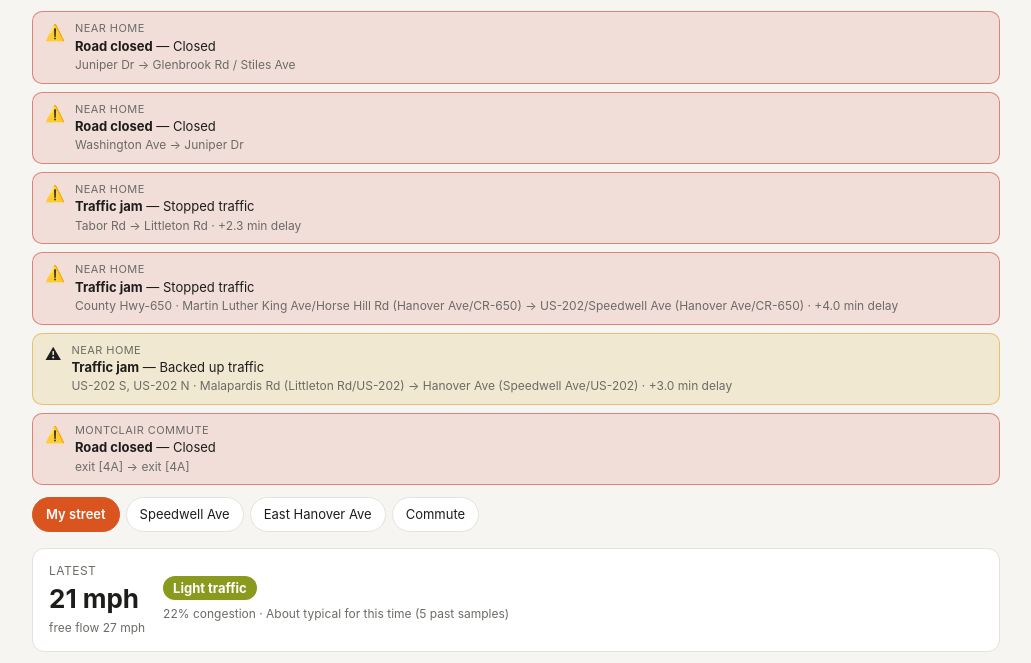
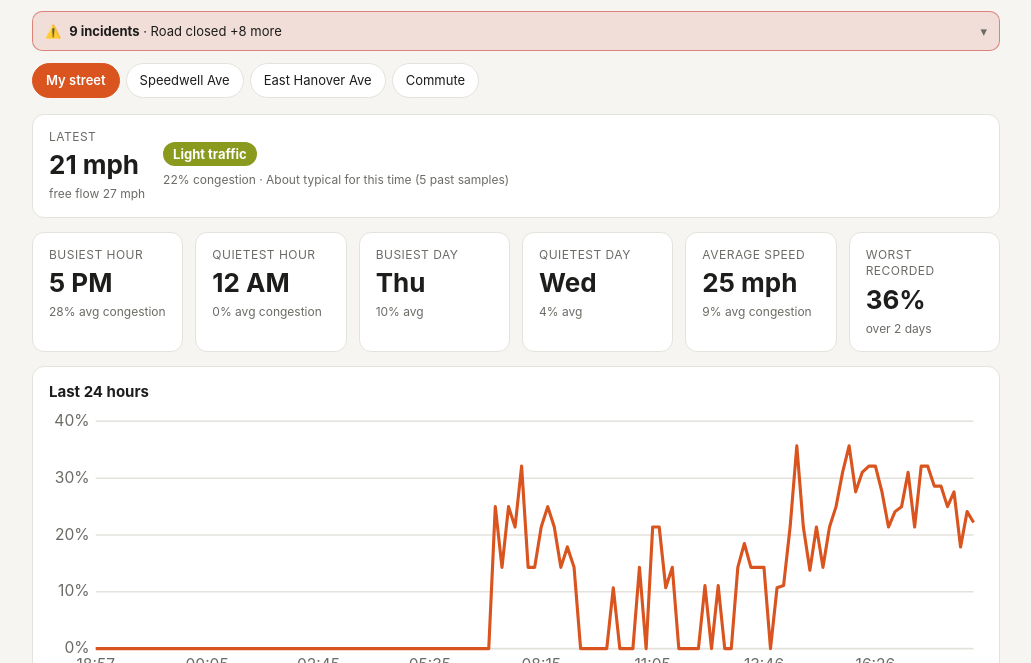
Before and after one commit to kbruett/home-traffic, a plain HTML site: page docs/index.html in a window 1280 px wide. Shown: the part 71-734 px from the top of the page, without its empty margins (124-1155 px from the left). Drawn offline with Linux system fonts and the light colour scheme.

Commit message:
Make incident banner a collapsible dropdown
Co-Authored-By: Claude Sonnet 5.5 <noreply@anthropic.com>
Claude-Session: https://claude.ai/code/session_01DvGV2weD5N5BFioxkL9nLS

```diff
--- a/docs/index.html
+++ b/docs/index.html
@@ -40,11 +40,20 @@ svg{width:100%;height:auto;display:block}svg text{fill:var(--mute);font-size:10p
 .place iframe{width:100%;height:230px;border:1px solid var(--line);border-radius:10px;display:block;background:var(--line)}
 .links{display:flex;gap:14px;flex-wrap:wrap;margin-top:10px;font-size:13px}.links a{color:var(--b);text-decoration:none}
 .warn{background:rgba(212,154,18,.14);border:1px solid rgba(212,154,18,.5);border-radius:8px;padding:8px 10px;font-size:12px;margin-top:10px}
-#incidents{margin:0 0 12px;display:grid;gap:8px}
-.inc{border-radius:10px;padding:9px 12px;font-size:13px;border:1px solid var(--line);background:var(--card);display:flex;gap:10px;align-items:flex-start}
-.inc b{font-weight:650}.inc .tag{color:var(--mute);font-size:11px;text-transform:uppercase;letter-spacing:.04em;display:block}
-.inc.sev3{background:rgba(201,58,43,.12);border-color:rgba(201,58,43,.55)}.inc.sev2{background:rgba(212,154,18,.14);border-color:rgba(212,154,18,.5)}
-.inc.ok{color:var(--mute);background:transparent;border-style:dashed}
+#incidents{margin:0 0 12px}
+details.incbox{border-radius:10px;border:1px solid var(--line);background:var(--card);overflow:hidden}
+details.incbox.sev3{background:rgba(201,58,43,.12);border-color:rgba(201,58,43,.55)}
+details.incbox.sev2{background:rgba(212,154,18,.14);border-color:rgba(212,154,18,.5)}
+details.incbox summary{list-style:none;cursor:pointer;padding:10px 12px;font-size:13px;display:flex;align-items:center;gap:8px}
+details.incbox summary::-webkit-details-marker{display:none}
+details.incbox summary .sum{flex:1;min-width:0;overflow:hidden;text-overflow:ellipsis;white-space:nowrap}
+details.incbox summary .chev{color:var(--mute);transition:transform .15s}
+details.incbox[open] summary .chev{transform:rotate(180deg)}
+.incl{border-top:1px solid var(--line);padding:2px 12px 6px}
+.incl .it{padding:8px 0;font-size:13px;border-bottom:1px solid var(--line)}.incl .it:last-child{border-bottom:0}
+.incl .tag{color:var(--mute);font-size:11px;text-transform:uppercase;letter-spacing:.04em;display:block}
+.incl .s{margin-top:1px}
+.inc{border-radius:10px;padding:9px 12px;font-size:13px;border:1px dashed var(--line);color:var(--mute)}
 .roads{font-size:13px;margin-top:8px}
 #empty{display:none;text-align:center;padding:60px 0;color:var(--mute)}
 </style></head><body><main>
@@ -96,7 +105,7 @@ function dowHTML(d){
 function seg(group,opts,cur){return `<div class="seg">`+opts.map(([k,l])=>`<button class="${k==cur?'on':''}" data-seg="${group}" data-val="${k}">${l}</button>`).join('')+'</div>'}
 
 // ---------- state ----------
-let DATA=null; const UI={tab:null,hourly:'weekday',heatDir:0,commute:null};
+let DATA=null; const UI={incOpen:false,tab:null,hourly:'weekday',heatDir:0,commute:null};
 const todayIdx=()=>{const w=new Date().toLocaleDateString('en-US',{weekday:'short',timeZone:'America/New_York'});return ['Mon','Tue','Wed','Thu','Fri','Sat','Sun'].indexOf(w)};
 
 // ---------- panels ----------
@@ -166,14 +175,17 @@ function incidentsHTML(){
   if(age!=null&&age>45)return '';           // collector looks stalled; don't show stale incidents
   const t=todayIdx(),scopes=['home'];
   DATA.places.filter(p=>p.pl.kind==='commute'&&p.pl.days.includes(t)).forEach(p=>scopes.push(p.pl.id));
-  const items=[];
-  scopes.forEach(id=>{const sc=inc[id];if(sc)sc.items.forEach(i=>items.push({...i,scope:sc.label}))});
-  if(!items.length)return `<div class="inc ok">No incidents reported near home${scopes.length>1?' or on today\'s commute':''}.</div>`;
-  const seen=new Set();
-  return items.filter(i=>{const k=i.id+i.scope;if(seen.has(k))return false;seen.add(k);return true}).slice(0,6).map(i=>{
-    const where=[i.roads&&i.roads.length?i.roads.join(', '):'',i.from?(i.to?i.from+' \u2192 '+i.to:i.from):''].filter(Boolean).join(' \u00b7 ');
-    const sev=i.severity>=3?'sev3':'sev2';
-    return `<div class="inc ${sev}"><div style="font-size:16px">${i.severity>=3?'\u26a0\ufe0f':'\u26a0'}</div><div><span class="tag">${esc(i.scope)}</span><b>${esc(i.category)}</b>${i.description&&i.description!==i.category?' \u2014 '+esc(i.description):''}${where?`<div class="s">${esc(where)}${i.delay_s>30?' \u00b7 +'+dur(i.delay_s)+' delay':''}</div>`:''}</div></div>`}).join('');
+  const seen=new Set(),items=[];
+  scopes.forEach(id=>{const sc=inc[id];if(sc)sc.items.forEach(i=>{const k=i.id+id;if(!seen.has(k)){seen.add(k);items.push({...i,scope:sc.label})}})});
+  if(!items.length)return `<div class="inc">✓ No incidents reported near home${scopes.length>1?' or on today\'s commute':''}</div>`;
+  items.sort((a,b)=>b.severity-a.severity||b.delay_s-a.delay_s);
+  const worst=items[0],sev=worst.severity>=3?'sev3':'sev2',n=items.length;
+  const wRoad=worst.roads&&worst.roads[0]?' on '+worst.roads[0]:'';
+  const sum=`<b>${n} incident${n>1?'s':''}</b> · ${esc(worst.category)}${esc(wRoad)}${n>1?` +${n-1} more`:''}`;
+  const rows=items.slice(0,8).map(i=>{
+    const where=[i.roads&&i.roads.length?i.roads.join(', '):'',i.from?(i.to?i.from+' → '+i.to:i.from):''].filter(Boolean).join(' · ');
+    return `<div class="it"><span class="tag">${esc(i.scope)}</span><b>${esc(i.category)}</b>${i.description&&i.description!==i.category?' — '+esc(i.description):''}${(where||i.delay_s>30)?`<div class="s">${esc(where)}${i.delay_s>30?(where?' · ':'')+'+'+dur(i.delay_s)+' delay':''}</div>`:''}</div>`}).join('');
+  return `<details class="incbox ${sev}" id="incbox"${UI.incOpen?' open':''}><summary><span>⚠️</span><span class="sum">${sum}</span><span class="chev">▾</span></summary><div class="incl">${rows}</div></details>`;
 }
 
 // ---------- render ----------
@@ -202,6 +214,7 @@ function render(){
     const live=p.dirs.filter(x=>!x.built.empty);
     $('sub').textContent=live.length?`${live[0].built.stats.samples.toLocaleString()} samples each way since ${live[0].built.stats.since} · last sample ${ago(live[0].built.now.age_min)} · refreshes every minute`:'Waiting for first sample at this place'}
 }
+document.addEventListener('toggle',e=>{if(e.target.id==='incbox')UI.incOpen=e.target.open},true);
 document.addEventListener('click',e=>{
   const t=e.target.closest('[data-tab]');if(t){UI.tab=t.dataset.tab;try{history.replaceState(null,'','#'+UI.tab)}catch(_){}render();return}
   const s=e.target.closest('[data-seg]');if(s){UI[s.dataset.seg]=s.dataset.seg==='heatDir'?+s.dataset.val:s.dataset.val;render()}
```
